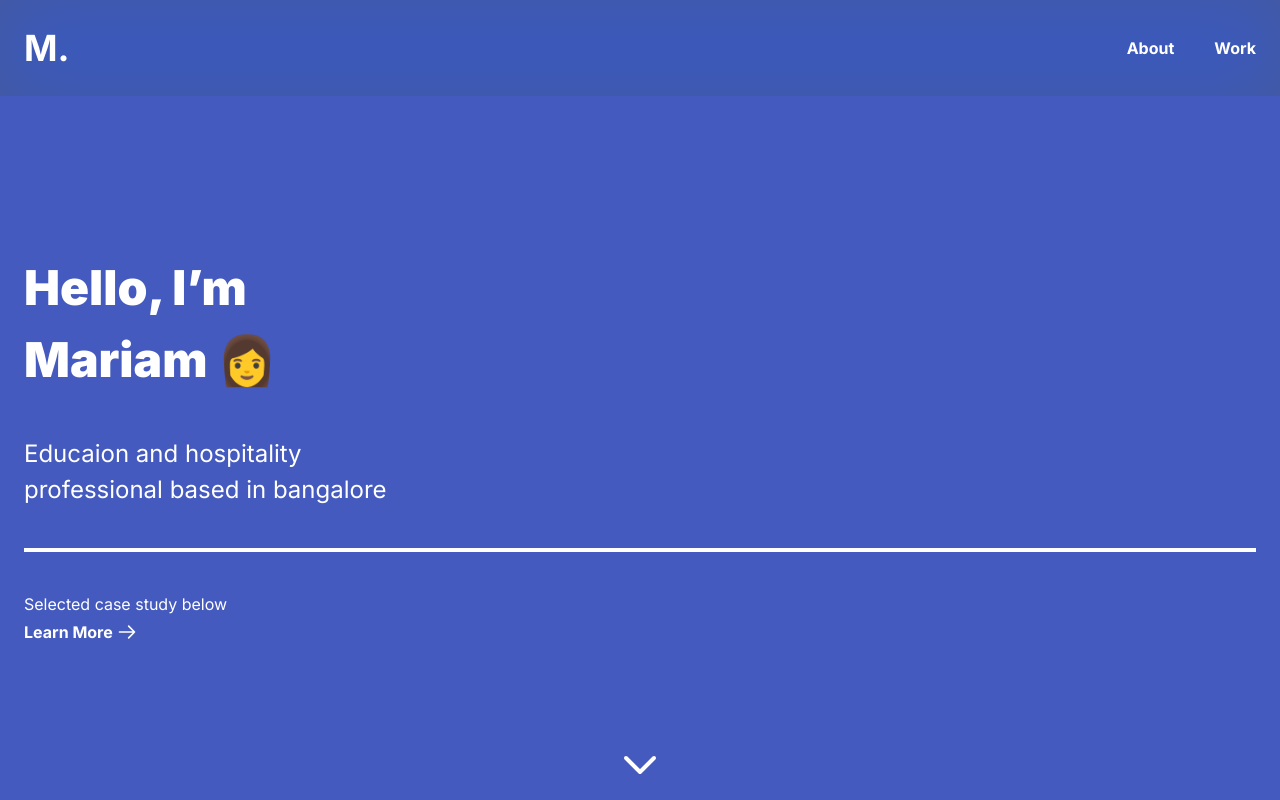
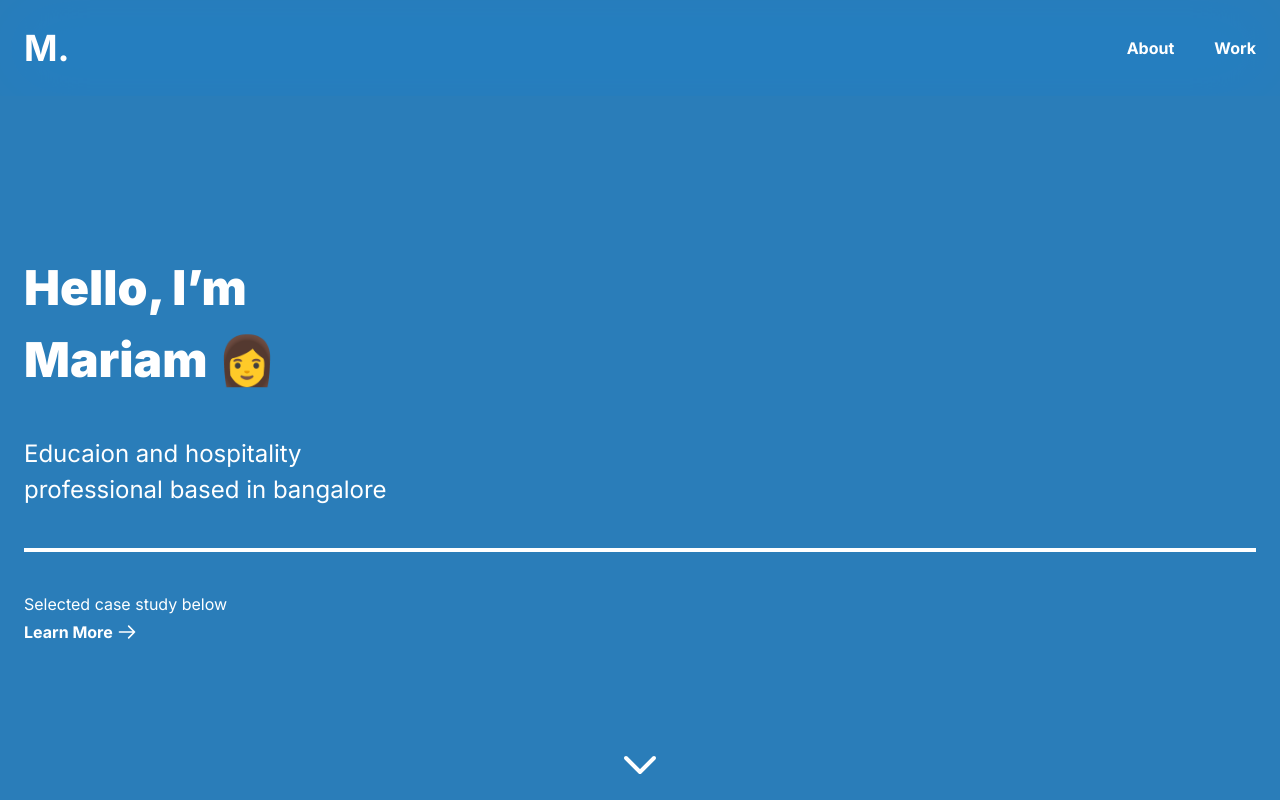
Before and after one commit to faraaz-baig/portfolio, a Nuxt app: page / in a window 1280 px wide. Shown: the top 800 px of the page. Built offline with nearby package versions, Linux system fonts and the light colour scheme.

Commit message:
minor fixes

```diff
--- a/components/navbar.vue
+++ b/components/navbar.vue
@@ -59,7 +59,7 @@ export default {
   border-bottom: 2px solid white;
 }
 .color {
-  background-color: rgba(68, 90, 128, 0.5);
+  background-color: rgba(42, 125, 185, 0.86);
   backdrop-filter: saturate(180%) blur(38px);
 }
 </style>
--- a/nuxt.config.js
+++ b/nuxt.config.js
@@ -35,6 +35,9 @@ export default {
   pwa: {
     manifest: {
       lang: "en"
+    },
+    icon: {
+      source: "/static/M..svg"
     }
   },
 
--- a/tailwind.config.js
+++ b/tailwind.config.js
@@ -2,9 +2,9 @@ module.exports = {
   theme: {
     extend: {
       colors: {
-        blue: "#445ABE",
+        blue: "#2A7DB9",
         myblue: "#4d6fff",
-        mytext: "#3b60ff"
+        mytext: "#2A7DB9"
       },
       fontFamily: {
         sans: ["Inter"]
```
